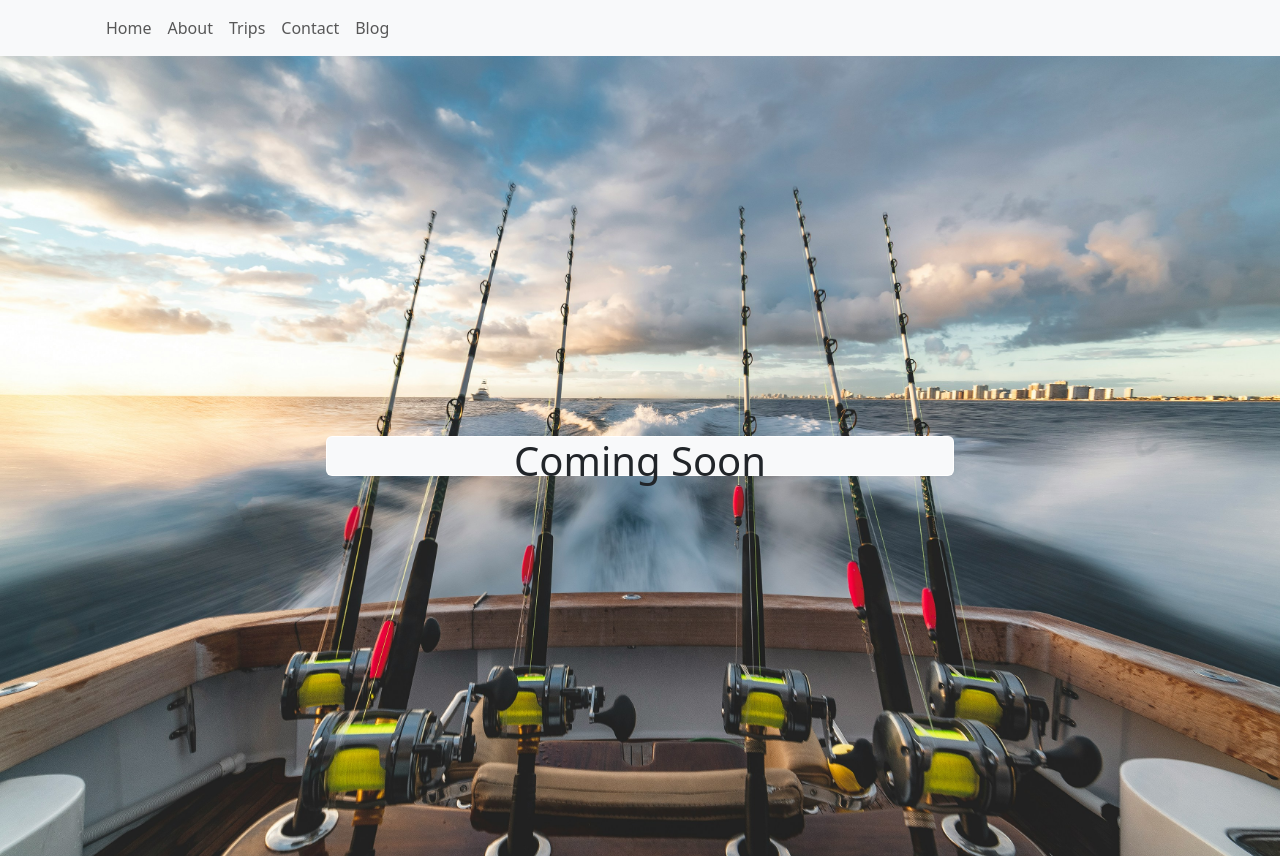
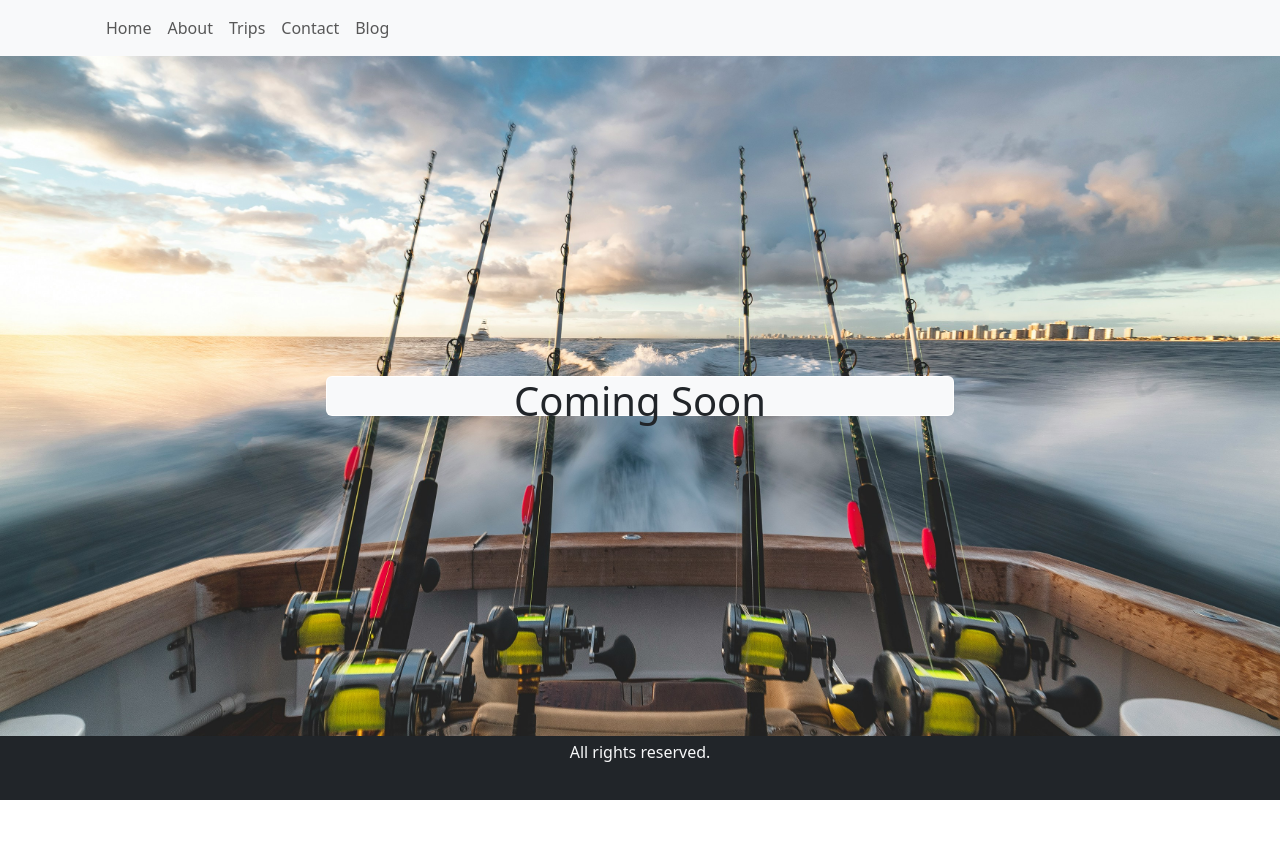
Before and after one commit to yournextcatch/website, a React (Create React App) app: page / in a window 1280 px wide. After the commit the page ends 800 px from the top, so only its background shows below. Built offline with nearby package versions, Linux system fonts and the light colour scheme.

Commit message:
footer text

```diff
--- a/src/App/App.css
+++ b/src/App/App.css
@@ -1,4 +1,14 @@
+html,
+body,
+#root {
+  height: 100%;
+  margin: 0;
+}
+
 .App {
+  display: flex;
+  flex-direction: column;
+  min-height: 100vh;
   text-align: center;
 }
 
@@ -36,3 +46,7 @@
     transform: rotate(360deg);
   }
 }
+
+.main-content {
+  flex: 1;
+}
--- a/src/App/App.js
+++ b/src/App/App.js
@@ -10,10 +10,12 @@
     <>
       <div className="App">
         <NavBar />
-        <Routes>
-          <Route path="/" element={<HomePage />} />
-          <Route path="/about" element={<AboutPage />} />
-        </Routes>
+        <div className="main-content">
+          <Routes>
+            <Route path="/" element={<HomePage />} />
+            <Route path="/about" element={<AboutPage />} />
+          </Routes>
+        </div>
         <Footer />
       </div>
     </>
--- a/src/components/Footer/Footer.jsx
+++ b/src/components/Footer/Footer.jsx
@@ -1,9 +1,20 @@
-import React from "react";
+import { Container, Row } from "react-bootstrap";
 
 function Footer() {
   return (
     <>
-      <div>Footer</div>
+      <Container
+        fluid
+        className="bg-dark text-center py-3"
+        style={{ height: "100px" }}
+      >
+        <Row className="justify-content-center">
+          <div className="text-light">
+            <p className="mb-0">© 2025 Your Next Catch</p>
+            <p className="mb-0">All rights reserved.</p>
+          </div>
+        </Row>
+      </Container>
     </>
   );
 }
--- a/src/pages/HomePage.jsx
+++ b/src/pages/HomePage.jsx
@@ -8,7 +8,7 @@
       className="d-flex justify-content-center align-items-center"
       style={{
         backgroundImage: `url(${HomepageImage})`,
-        height: "100vh",
+        height: "85vh",
         backgroundSize: "cover",
         backgroundPosition: "center",
         width: "100vw",
```
